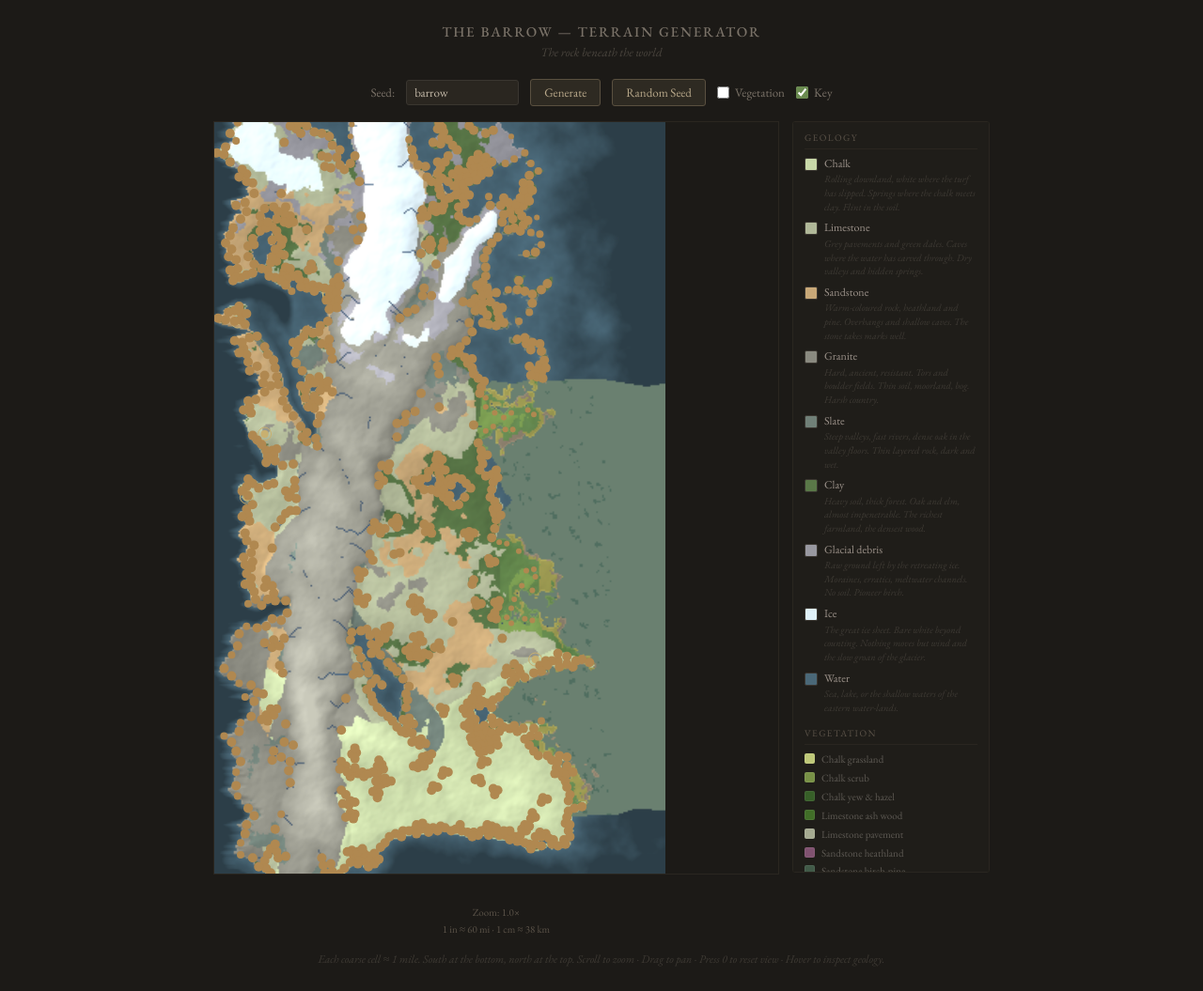
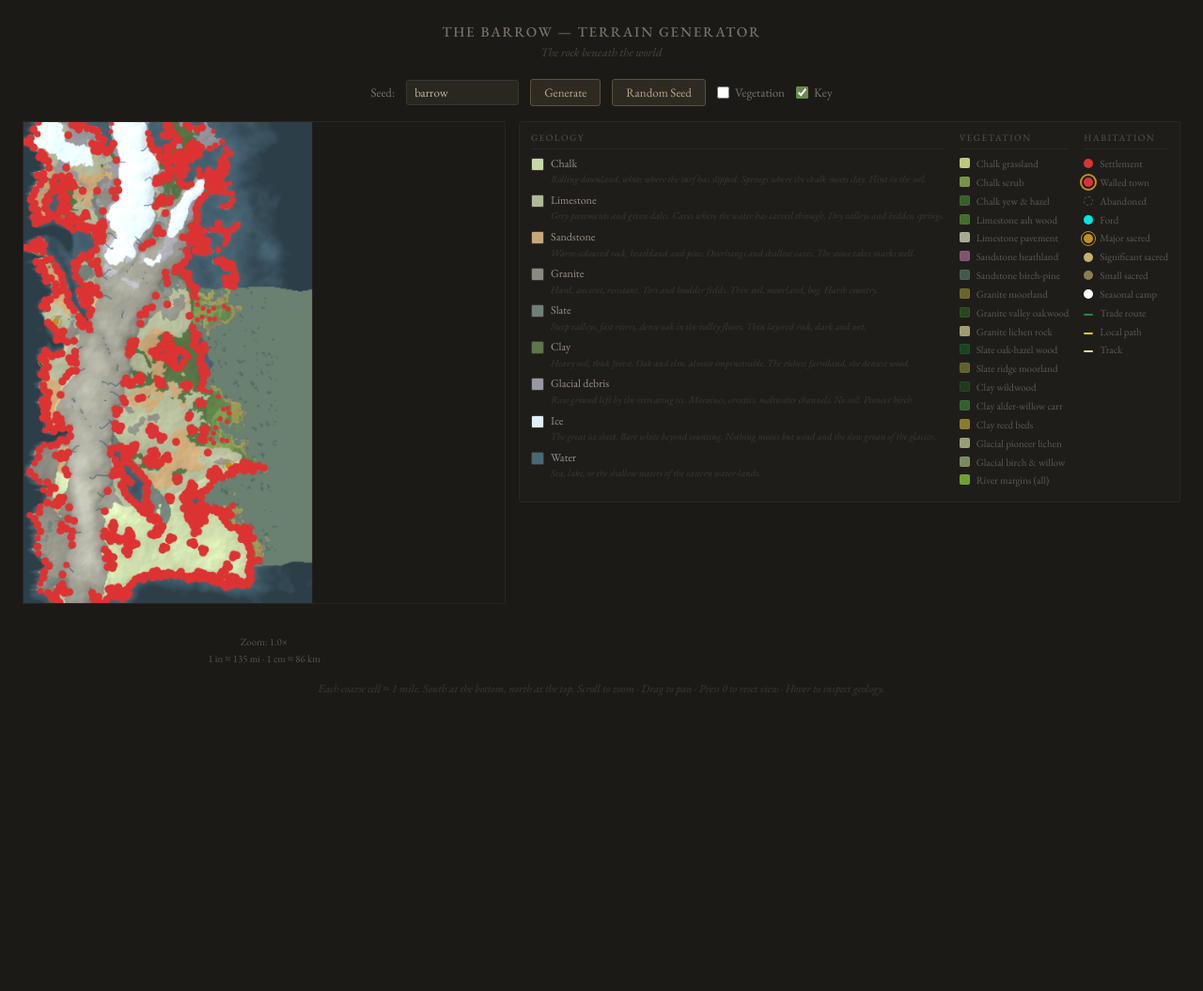
Before and after one commit to laurencetimms/barrow-terrain, a website built with Vite: page index.html in a window 1280 px wide. Shown: the whole page at 94% size. After the commit the page ends 800 px from the top, so only its background shows below. Built offline with nearby package versions, Linux system fonts and the light colour scheme.

Commit message:
changed viewport, habitation colours, added hab key

```diff
--- a/index.html
+++ b/index.html
@@ -125,10 +125,13 @@
       min-height: 34px;
     }
 
-    /* Key panel */
+    /* Key panel — three side-by-side columns */
     .key-panel {
-      width: 210px;
-      max-height: 800px;
+      display: flex;
+      flex-direction: row;
+      gap: 16px;
+      align-items: flex-start;
+      max-height: 600px;
       overflow-y: auto;
       background: #1f1d19;
       border: 1px solid #2a2620;
@@ -139,6 +142,12 @@
 
     .key-panel.hidden { display: none; }
 
+    .key-col {
+      display: flex;
+      flex-direction: column;
+      flex-shrink: 0;
+    }
+
     .key-section-title {
       font-size: 10px;
       letter-spacing: 0.14em;
@@ -147,12 +156,6 @@
       margin-bottom: 8px;
       padding-bottom: 5px;
       border-bottom: 1px solid #2a2620;
-    }
-
-    .key-section-title + .key-section-title,
-    .key-veg-item ~ .key-section-title,
-    .key-geo-item ~ .key-section-title {
-      margin-top: 14px;
     }
 
     .key-geo-item {
@@ -209,6 +212,26 @@
       line-height: 1.35;
     }
 
+    .key-hab-item {
+      display: flex;
+      align-items: center;
+      gap: 7px;
+      margin-bottom: 5px;
+    }
+
+    .key-hab-swatch {
+      width: 10px;
+      height: 10px;
+      flex-shrink: 0;
+    }
+
+    .key-hab-label {
+      font-size: 11px;
+      color: #5e5a54;
+      line-height: 1.35;
+      white-space: nowrap;
+    }
+
     .info {
       margin-top: 14px;
       font-size: 12px;
--- a/src/main.ts
+++ b/src/main.ts
@@ -99,7 +99,7 @@ const MAP_HEIGHT = 500;
 
 // --- Canvas size (display resolution) ---
 const CANVAS_WIDTH = 600;
-const CANVAS_HEIGHT = 800;
+const CANVAS_HEIGHT = 600;
 
 // --- UI Elements ---
 const canvas      = document.getElementById("terrain")    as HTMLCanvasElement;
@@ -186,9 +186,9 @@ function renderHabitationOverlay(): void {
   // ── Paths (3 passes: major → local → minor) ──────────────────────────────
   const pathStyles: [number, number, number, string, number][] = [
     // [minTraffic, maxTraffic, minZoom, color, lineWidth]
-    [501, Infinity, 1.5, '#7a6a50', 1.5],
-    [101, 500,      3.0, '#9a8a70', 1.0],
-    [0,   100,      5.0, '#b0a090', 0.5],
+    [501, Infinity, 1.5, '#228844', 1.5],
+    [101, 500,      3.0, '#ddcc00', 1.0],
+    [0,   100,      5.0, '#eedd88', 0.5],
   ];
   ctx.globalAlpha = 0.85;
   for (const [minT, maxT, minZ, color, lw] of pathStyles) {
@@ -212,8 +212,8 @@ function renderHabitationOverlay(): void {
 
   // ── Fords ────────────────────────────────────────────────────────────────
   if (zoom >= 3) {
-    ctx.fillStyle = '#7090a0';
-    ctx.strokeStyle = '#4a7090';
+    ctx.fillStyle = '#00e5e5';
+    ctx.strokeStyle = '#008888';
     ctx.lineWidth = 0.5;
     for (const f of currentSettlements.fords) {
       const [px, py] = tc(f.x, f.y);
@@ -225,7 +225,7 @@ function renderHabitationOverlay(): void {
 
   // ── Abandoned settlements ─────────────────────────────────────────────────
   if (zoom >= 3) {
-    ctx.strokeStyle = '#8a7a6a';
+    ctx.strokeStyle = '#555555';
     ctx.lineWidth = 1;
     ctx.setLineDash([2, 2]);
     for (const s of currentSettlements.abandoned) {
@@ -240,14 +240,14 @@ function renderHabitationOverlay(): void {
 
   // ── Seasonal camps ────────────────────────────────────────────────────────
   if (zoom >= 3) {
-    ctx.fillStyle = '#c0a870';
+    ctx.fillStyle = '#ffffff';
     for (const c of currentSeasonal.camps) {
       const [px, py] = tc(c.x, c.y);
       if (!vis(px, py)) continue;
       ctx.beginPath(); ctx.arc(px, py, 1.5, 0, Math.PI * 2); ctx.fill();
     }
     if (currentHunting) {
-      ctx.fillStyle = '#b09060';
+      ctx.fillStyle = '#ffffff';
       for (const circuit of currentHunting.circuits)
         for (const wp of circuit.waypoints) {
           const [px, py] = tc(wp.x, wp.y);
@@ -281,9 +281,9 @@ function renderHabitationOverlay(): void {
     const [px, py] = tc(s.x, s.y);
     if (!vis(px, py)) continue;
     const r = zoom >= 3 ? 5 : 4;
-    ctx.fillStyle = '#c8b070';
+    ctx.fillStyle = '#c09020';
     ctx.beginPath(); ctx.arc(px, py, r, 0, Math.PI * 2); ctx.fill();
-    ctx.strokeStyle = '#c8b070';
+    ctx.strokeStyle = '#c09020';
     ctx.lineWidth = 1;
     ctx.beginPath(); ctx.arc(px, py, r + 3, 0, Math.PI * 2); ctx.stroke();
   }
@@ -295,10 +295,10 @@ function renderHabitationOverlay(): void {
     if (!vis(px, py)) continue;
     const r = s.isWalledTown ? 6 : s.size === 'town' ? 5 : s.size === 'village' ? 4
             : s.size === 'hamlet' ? 3 : 2;
-    ctx.fillStyle = '#b08850';
+    ctx.fillStyle = '#dd3333';
     ctx.beginPath(); ctx.arc(px, py, r, 0, Math.PI * 2); ctx.fill();
     if (s.isWalledTown) {
-      ctx.strokeStyle = '#d0b870';
+      ctx.strokeStyle = '#c09020';
       ctx.lineWidth = 1.5;
       ctx.beginPath(); ctx.arc(px, py, r + 2.5, 0, Math.PI * 2); ctx.stroke();
     }
--- a/src/renderer.ts
+++ b/src/renderer.ts
@@ -598,50 +598,73 @@ function sectionTitle(text: string): HTMLElement {
   return el("div", "key-section-title", text);
 }
 
+interface HabKeyEntry { label: string; styles: Record<string, string> }
+
+const HAB_KEY_ENTRIES: HabKeyEntry[] = [
+  { label: 'Settlement',        styles: { borderRadius:'50%', background:'#dd3333' } },
+  { label: 'Walled town',       styles: { borderRadius:'50%', background:'#dd3333', outline:'2px solid #c09020', outlineOffset:'2px' } },
+  { label: 'Abandoned',         styles: { borderRadius:'50%', background:'transparent', border:'1.5px dashed #555' } },
+  { label: 'Ford',              styles: { borderRadius:'50%', background:'#00e5e5' } },
+  { label: 'Major sacred',      styles: { borderRadius:'50%', background:'#c09020', outline:'1.5px solid #c09020', outlineOffset:'2px' } },
+  { label: 'Significant sacred',styles: { borderRadius:'50%', background:'#c8b070' } },
+  { label: 'Small sacred',      styles: { borderRadius:'50%', background:'rgba(200,176,112,0.65)' } },
+  { label: 'Seasonal camp',     styles: { borderRadius:'50%', background:'#ffffff' } },
+  { label: 'Trade route',       styles: { height:'2px', borderRadius:'1px', background:'#228844', marginTop:'3px' } },
+  { label: 'Local path',        styles: { height:'2px', borderRadius:'1px', background:'#ddcc00', marginTop:'3px' } },
+  { label: 'Track',             styles: { height:'2px', borderRadius:'1px', background:'#eedd88', marginTop:'3px' } },
+];
+
 /**
- * Builds the full key panel: a Geology section (with colour swatches and
- * descriptions) and a Vegetation section (representative colours and labels).
+ * Builds the full key panel as three side-by-side columns:
+ * Geology · Vegetation · Habitation.
  * Call once at startup; the panel content never needs to change.
  */
 export function renderKeyPanel(container: HTMLElement): void {
   container.innerHTML = "";
 
-  // --- Geology section ---
-  container.appendChild(sectionTitle("Geology"));
-
+  // --- Column 1: Geology ---
+  const geoCol = el("div", "key-col");
+  geoCol.appendChild(sectionTitle("Geology"));
   for (const type of GEO_ORDER) {
     const info = GEOLOGY_INFO[type];
     const item = el("div", "key-geo-item");
-
     const swatch = el("div", "key-geo-swatch");
     swatch.style.backgroundColor = info.color;
-
     const text = el("div");
-    const name = el("span", "key-geo-name", info.label);
-    const desc = el("span", "key-geo-desc", info.description);
-    text.appendChild(name);
-    text.appendChild(desc);
-
+    text.appendChild(el("span", "key-geo-name", info.label));
+    text.appendChild(el("span", "key-geo-desc", info.description));
     item.appendChild(swatch);
     item.appendChild(text);
-    container.appendChild(item);
+    geoCol.appendChild(item);
   }
+  container.appendChild(geoCol);
 
-  // --- Vegetation section ---
-  container.appendChild(sectionTitle("Vegetation"));
-
+  // --- Column 2: Vegetation ---
+  const vegCol = el("div", "key-col");
+  vegCol.appendChild(sectionTitle("Vegetation"));
   for (const entry of VEG_KEY_ENTRIES) {
     const item = el("div", "key-veg-item");
-
     const swatch = el("div", "key-veg-swatch");
     swatch.style.backgroundColor = entry.color;
+    item.appendChild(swatch);
+    item.appendChild(el("span", "key-veg-label", entry.label));
+    vegCol.appendChild(item);
+  }
+  container.appendChild(vegCol);
 
-    const label = el("span", "key-veg-label", entry.label);
-
+  // --- Column 3: Habitation ---
+  const habCol = el("div", "key-col");
+  habCol.appendChild(sectionTitle("Habitation"));
+  for (const entry of HAB_KEY_ENTRIES) {
+    const item = el("div", "key-hab-item");
+    const swatch = el("div", "key-hab-swatch");
+    for (const [k, v] of Object.entries(entry.styles))
+      (swatch.style as unknown as Record<string, string>)[k] = v;
     item.appendChild(swatch);
-    item.appendChild(label);
-    container.appendChild(item);
+    item.appendChild(el("span", "key-hab-label", entry.label));
+    habCol.appendChild(item);
   }
+  container.appendChild(habCol);
 }
 
 // --- Utility ---
```
